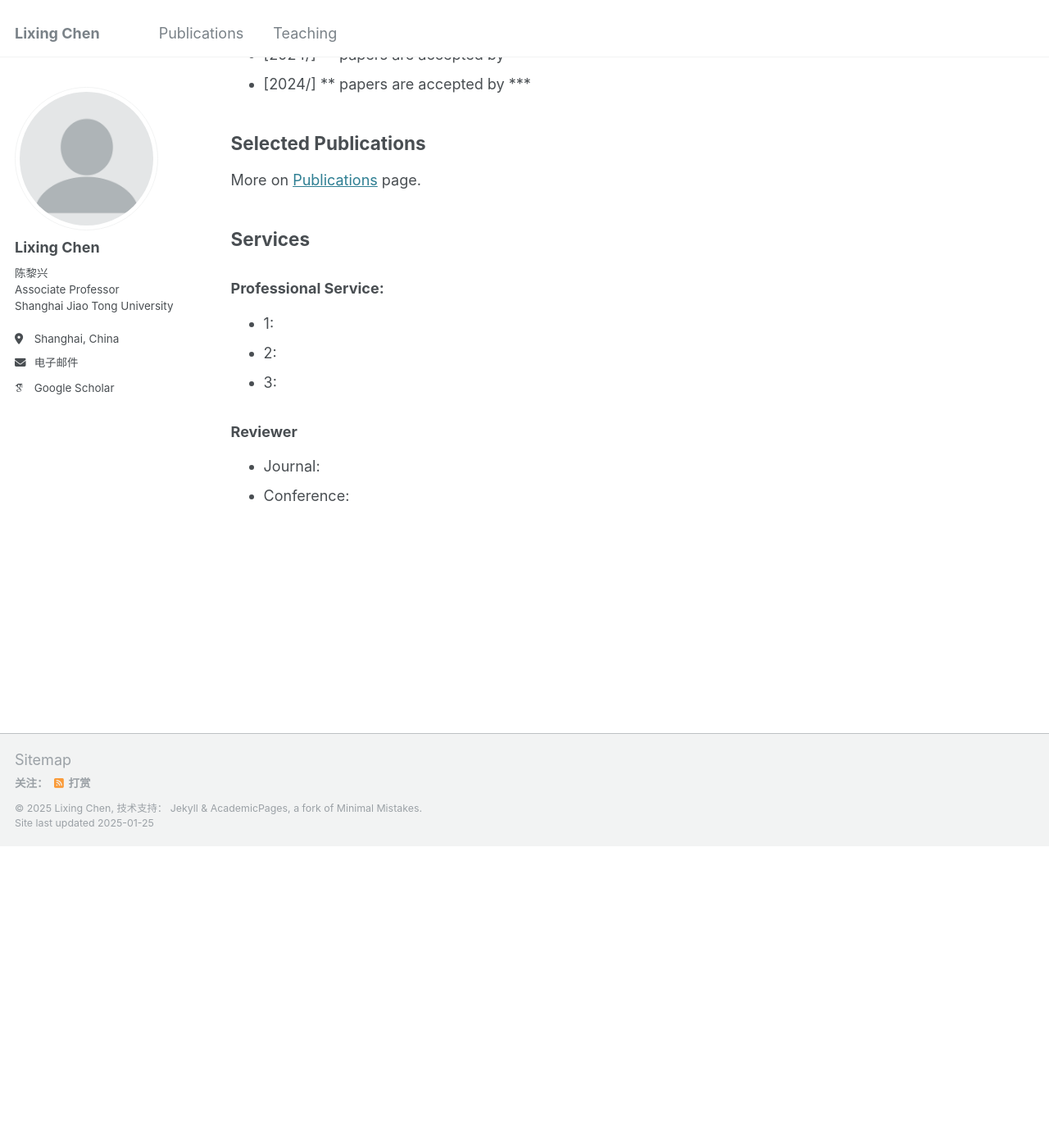
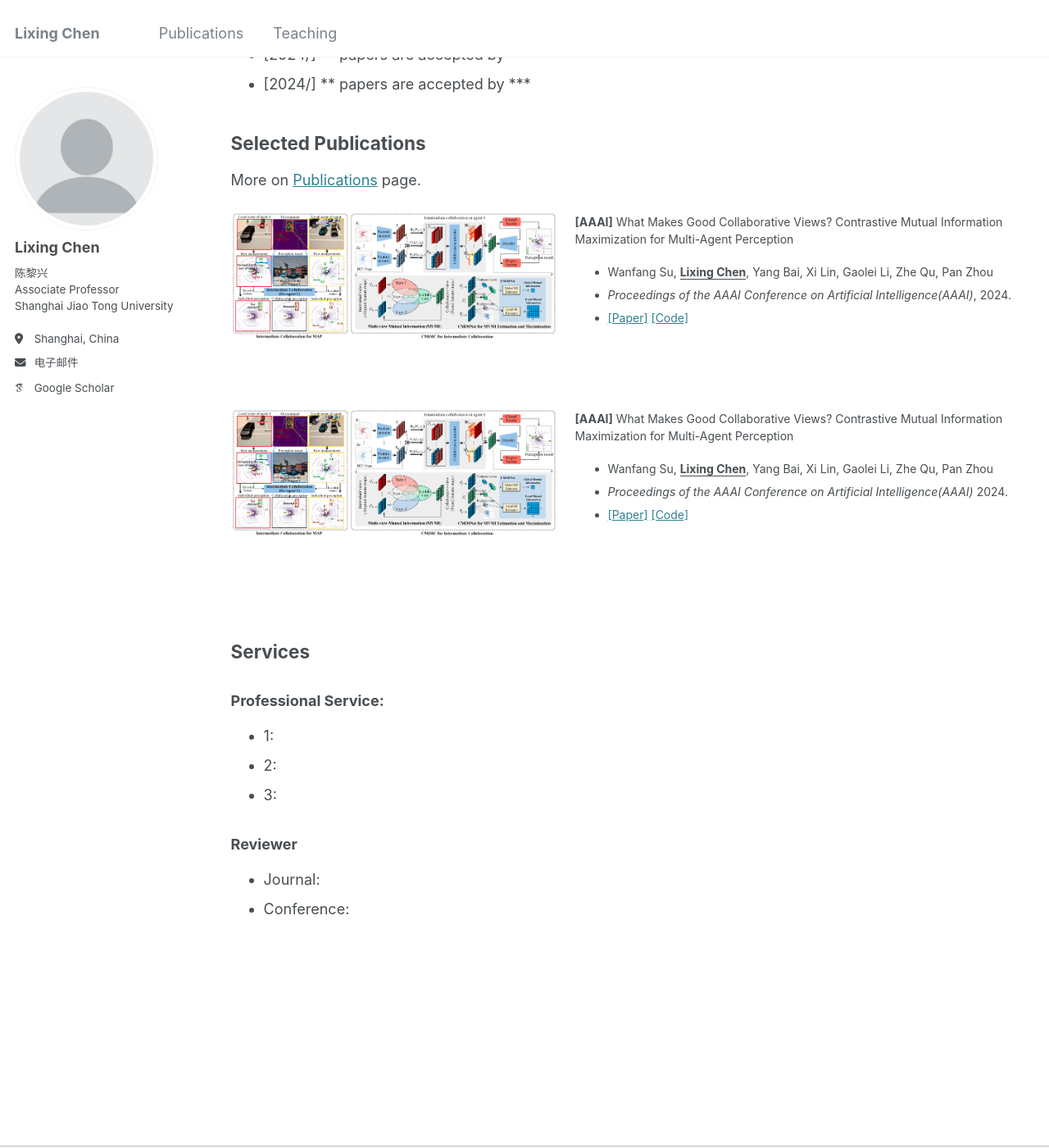
Before and after one commit to Cai-Cai-Zi/Cai-Cai-Zi.github.io, a Jekyll site: the page built from _pages/about.md, in a window 1280 px wide and 1400 px high, scrolled down 584 px. Shown: the whole window at 82% size. Built offline with Jekyll 4.4.1, drawn with Linux system fonts in a browser that asks for light colours; some web fonts are replaced; before the commit the page ends 1616 px from its top, so only the background shows below that.

Commit message:
about page

```diff
--- a/_pages/about.md
+++ b/_pages/about.md
@@ -31,6 +31,39 @@ redirect_from:
 
 <h2>Selected Publications</h2>
 <p>More on <a href="/publications">Publications</a> page.</p>
+<!-- 2024AAAI-CMiMC -->
+<div class="paper-box">
+  <div class="paper-box-image">
+    <div>
+      <img src="images/publications/CMiMC.jpg" class="img-fluid" alt="sym" width="100%" />
+    </div>
+  </div>
+  <div class="paper-box-text">
+    <p><strong>[AAAI]</strong> What Makes Good Collaborative Views? Contrastive Mutual Information Maximization for Multi-Agent Perception</p>
+    <ul>
+      <li>Wanfang Su, <b><u>Lixing Chen</u></b>, Yang Bai, Xi Lin, Gaolei Li, Zhe Qu, Pan Zhou</li>
+      <li><i>Proceedings of the AAAI Conference on Artificial Intelligence(AAAI)</i>, 2024.</li>
+      <li><a href="https://ojs.aaai.org/index.php/AAAI/article/view/29705">[Paper]</a>  <a href="https://github.com/77SWF/CMiMC">[Code]</a></li>
+    </ul>
+  </div>
+</div>
+
+<!-- 2024AAAI-CMiMC -->
+<div class="paper-box">
+  <div class="paper-box-image">
+    <div>
+      <img src="images/publications/CMiMC.jpg" class="img-fluid" alt="sym" width="100%" />
+    </div>
+  </div>
+  <div class="paper-box-text">
+    <p><strong>[AAAI]</strong> What Makes Good Collaborative Views? Contrastive Mutual Information Maximization for Multi-Agent Perception</p>
+    <ul>
+      <li>Wanfang Su, <b><u>Lixing Chen</u></b>, Yang Bai, Xi Lin, Gaolei Li, Zhe Qu, Pan Zhou</li>
+      <li><i>Proceedings of the AAAI Conference on Artificial Intelligence(AAAI) </i>2024.</li>
+      <li><a href="https://ojs.aaai.org/index.php/AAAI/article/view/29705">[Paper]</a>  <a href="https://github.com/77SWF/CMiMC">[Code]</a></li>
+    </ul>
+  </div>
+</div>
 <!-- <ul>
   {% for post in site.publications reversed %}
     {% include archive-single-cv.html %}
--- /dev/null
+++ b/_sass/_style.scss
@@ -0,0 +1,36 @@
+/* styles.css */
+.paper-box {
+  display: flex;
+  align-items: flex-start;
+  justify-content: flex-start;
+  margin-bottom: 0
+}
+
+.paper-box-image {
+  margin-right: 20px;
+  flex: 0 0 auto;
+  width: 400px;
+  /* 设置图片容器的固定宽度，可以根据需求调整 */
+  height: 240px;
+  /* 你可以设置一个合适的高度 */
+  overflow: hidden;
+  /* 防止溢出的部分显示 */
+}
+
+.paper-box-image img {
+  display: block;
+  width: 100%;
+  /* 让图片的宽度充满容器 */
+  height: 100%;
+  object-fit: cover;
+  /* 确保图片被裁剪以保持其比例 */
+}
+
+.paper-box-text {
+  margin-top: -10px;
+  flex: 1;
+  padding: 0;
+  font-size: 14px;
+  line-height: 1.5;
+  /* 合适的行高 */
+}
--- a/assets/css/main.scss
+++ b/assets/css/main.scss
@@ -33,6 +33,7 @@
 @import "page";
 @import "archive";
 @import "sidebar";
+@import "style";
 
 @import "vendor/font-awesome/fontawesome";
 @import "vendor/font-awesome/solid";
```
Also changed, not shown: images/publications/CMiMC.jpg (added).
